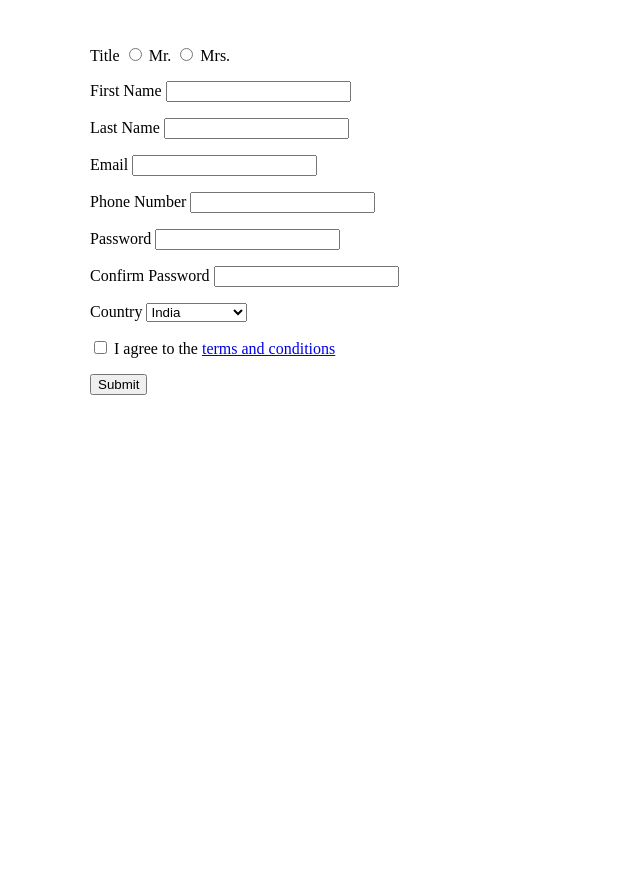
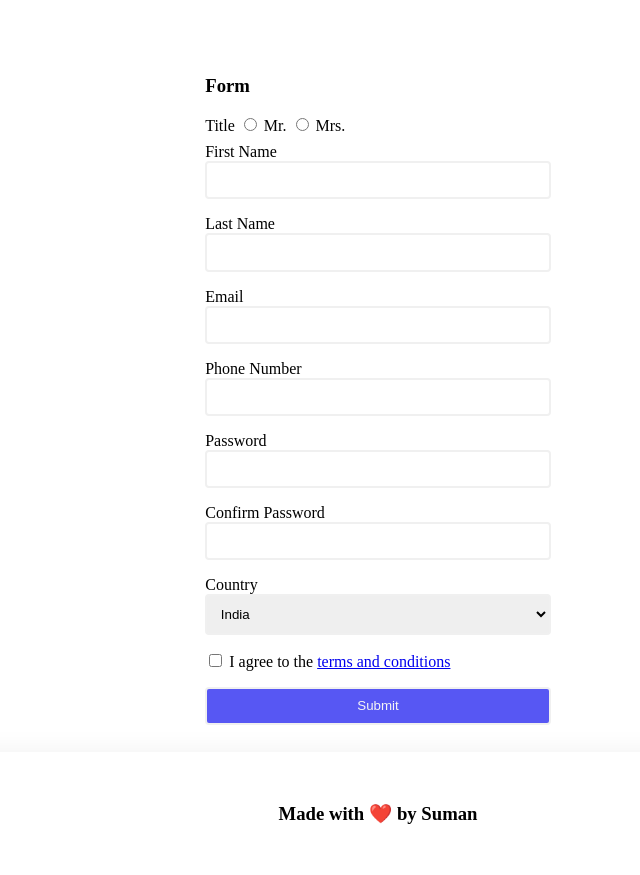
Before and after one commit to pesto-students/p4-laveesh-Sumanbitw, a plain HTML site: page Week-2/week2/index.html in a window 1280 px wide. Shown: the part 734-1609 px from the top of the page, without its empty margins (262-902 px from the left). Before the commit the page ends 1145 px from the top, so only its background shows below. Drawn offline with Linux system fonts and the light colour scheme.

Commit message:
feat: added forms and footer section

```diff
--- a/Week-2/week2/index.html
+++ b/Week-2/week2/index.html
@@ -65,56 +65,64 @@
         </section>
         <div class="form_container">
           <form>
-            <div class="form_input">
+            <h3>Form</h3>
             <label>
               Title
+            </label>
               <input type="radio"/>
+              <label>
               Mr.
             </label>
             <label>
               <input type="radio"/>
               Mrs.
             </label>
-          </div>
           <div class="form_input">
             <label>
               First Name
+            </label>
               <input type="text"/>
-            </label>
+              <div class="error" id="error"></div>
           </div>
           <div class="form_input">
             <label>
               Last Name
+            </label>
               <input type="text"/>
-            </label>
+              <div class="error" id="error"></div>
           </div>
           <div class="form_input">
             <label>
               Email
+            </label>
               <input type="email"/>
-            </label>
+              <div class="error" id="error"></div>
           </div>
           <div class="form_input">
             <label>
               Phone Number
+            </label>
               <input type="tel"/>
-            </label>
+              <div class="error" id="error"></div>
           </div>
           <div class="form_input">
             <label>
               Password
+            </label>
               <input type="password"/>
-            </label>
+              <div class="error" id="error"></div>
           </div>
           <div class="form_input">
             <label>
               Confirm Password
+            </label>
               <input type="password"/>
-            </label>
+              <div class="error" id="error"></div>
           </div>
           <div class="form_input">
             <label>
               Country
+            </label>
               <select name="country" id="country">
                 <option>India</option>
                 <option>Canada</option>
@@ -122,18 +130,25 @@
                 <option>Switzerland</option>
                 <option>New Zealand</option>
               </select>
-            </label>
           </div>
           <div class="form_input">
             <label>
               <input type="checkbox"/>
               I agree to the <a href="www.google.com">terms and conditions</a>
             </label>
+            <div class="error" id="checkbox"></div>
           </div>
-          <input type="submit"/>
+          <div class="form_input form_button">
+            <input type="submit"/>
+          </div>
         </form>
       </div>
-      </div>
     </div>
+  </div>
+  <footer>
+    <div class="footer_container">
+      <h3>Made with ❤️ by Suman</h3>
+    </div>
+  </footer>
   </body>
 </html>
--- a/Week-2/week2/style.css
+++ b/Week-2/week2/style.css
@@ -46,12 +46,46 @@ section{
   width: 49%;
 }
 
-.form_container{
- width: 50%;
- margin: 0 auto;
- padding: 1rem 0;
+form{
+  width: 30%;
+  margin: 1.5rem auto 0 auto;
+  padding: 1.2rem;
 }
 
 .form_input{
-  margin: 1rem 0;
+  display: flex;
+  flex-direction: column;
+  padding: 0.5rem 0;
 }
+
+.form_input input, select{
+  border: 2px solid #f0f0f0;
+  border-radius: 4px;
+  padding: 0.6rem;
+}
+
+.form_input input, select:focus{
+  outline: 0;
+}
+
+.form_button input{
+  background-color: rgb(87, 87, 243);
+  color: whitesmoke;
+}
+
+.form_button input:hover{
+  background-color: blueviolet;
+}
+
+footer{
+ box-shadow: 25px 25px 25px 25px #f0f0f0;
+  width: 100%;
+}
+
+.footer_container{
+  padding: 2rem 0;
+}
+
+.footer_container h3{
+  text-align: center;
+}
```
